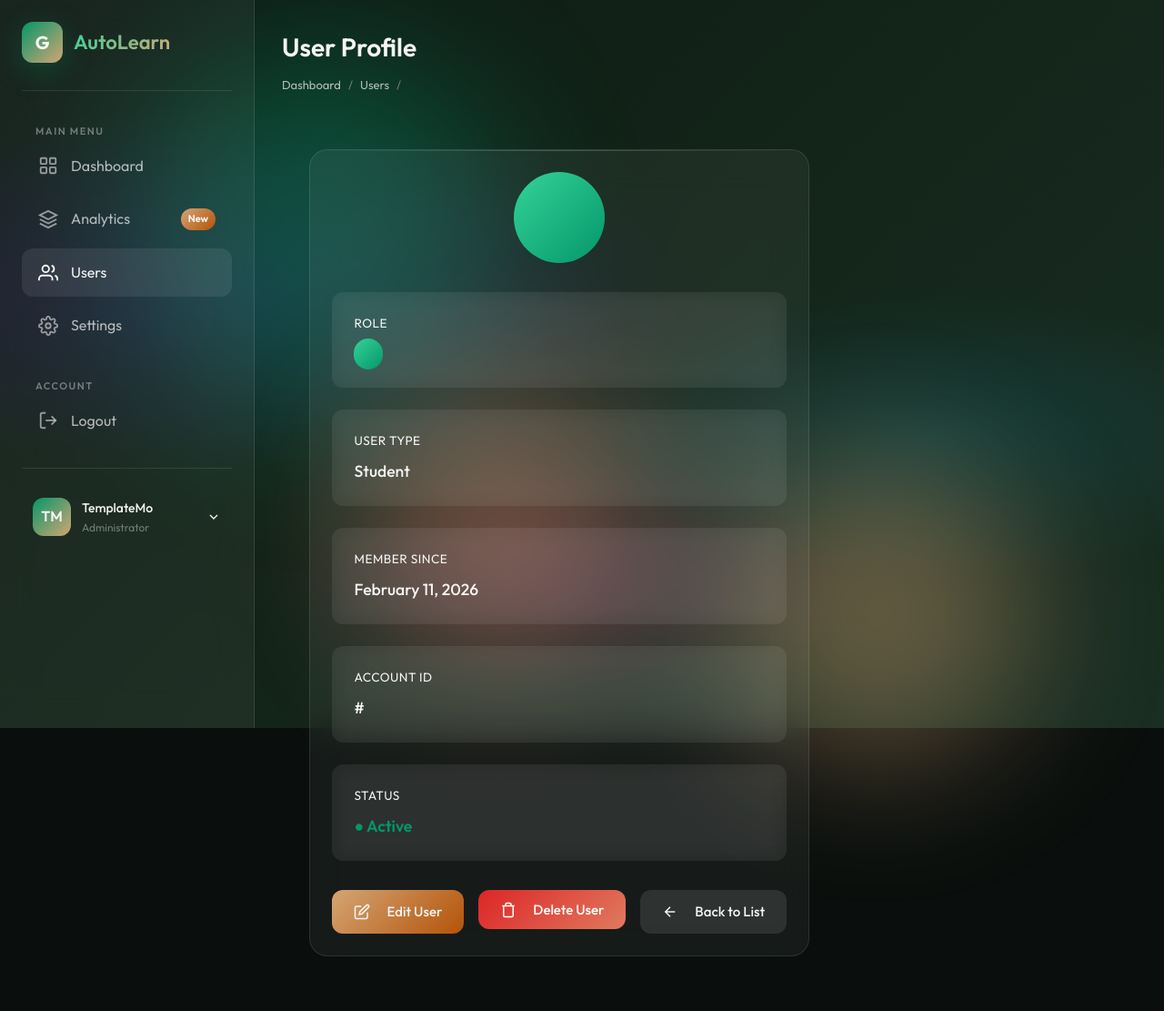
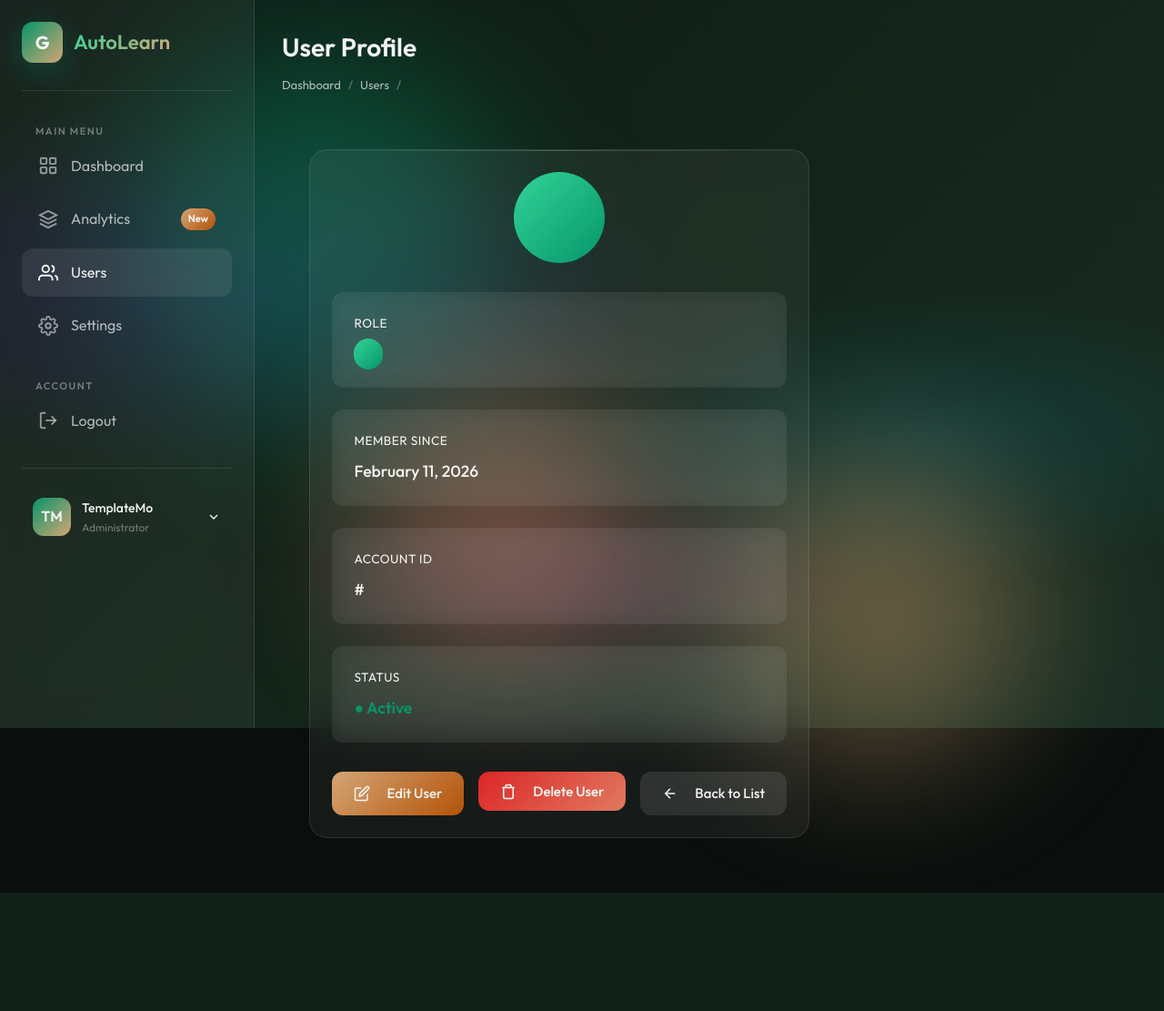
Before and after one commit to yassminebenslimene/Esprit-PIDEV-3A43-2026-AutoLearn, a Symfony app: template templates/backoffice/user_show.html.twig in a window 1280 px wide. Shown: the whole page at 91% size. After the commit the page ends 981 px from the top, so only its background shows below. Run offline with Twig, Linux system fonts and the light colour scheme; the template is opened without the code that fills it, so the values that code supplies are empty; some libraries are stand-ins or nearby versions.

Commit message:
admin can only create etudinat

```diff
--- a/src/Controller/BackofficeController.php
+++ b/src/Controller/BackofficeController.php
@@ -82,6 +82,8 @@
         $userDto->role = 'ETUDIANT'; // Force role to ETUDIANT
 
         $form = $this->createForm(UserType::class, $userDto, ['is_edit' => false]);
+        $form->remove('role');
+
         $form->handleRequest($request);
 
         if ($form->isSubmitted() && $form->isValid()) {
--- a/templates/backoffice/user_show.html.twig
+++ b/templates/backoffice/user_show.html.twig
@@ -239,16 +239,7 @@
                             </div>
                         </div>
 
-                        <div class="info-item">
-                            <div class="info-label">User Type</div>
-                            <div class="info-value">
-                                {% if user.role == 'ADMIN' %}
-                                    Administrator
-                                {% else %}
-                                    Student
-                                {% endif %}
-                            </div>
-                        </div>
+
 
                         {% if user.isEtudiant() and user.niveau %}
                         <div class="info-item">
```
